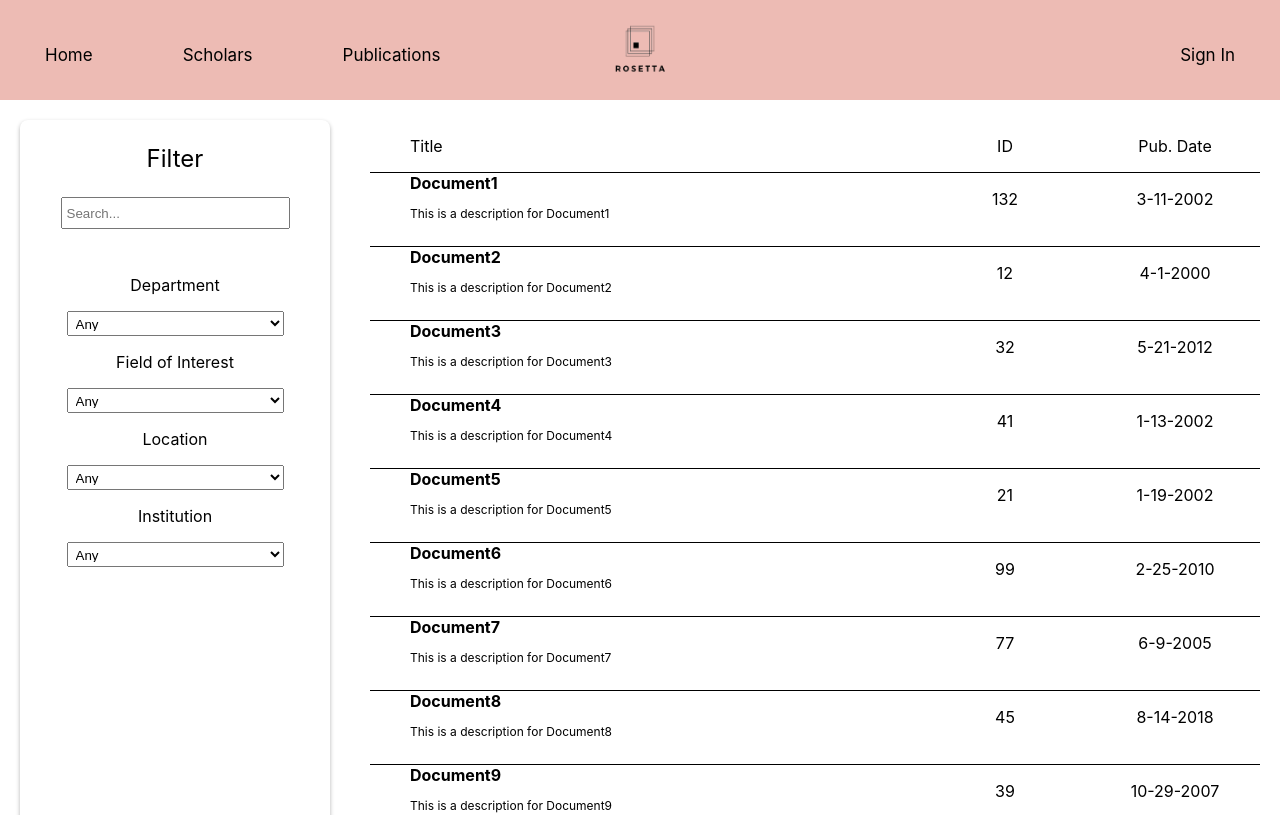
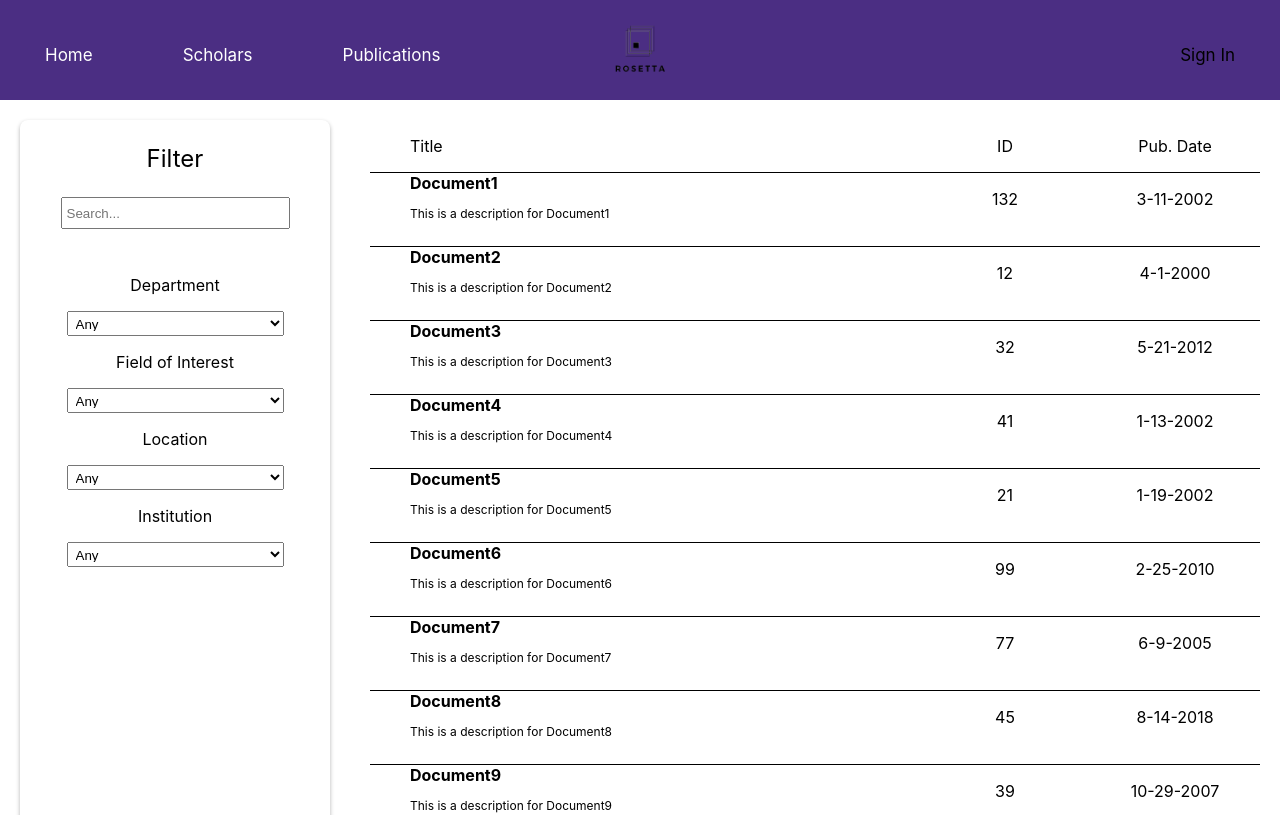
Before and after one commit to jamesjwkim/rosetta-rough, a React (Create React App) app: page /publications in a window 1280 px wide. Shown: the top 815 px of the page. Built offline with nearby package versions, Linux system fonts and the light colour scheme.

Commit message:
purple nav bar, working on pub page

```diff
--- a/src/Navbar.css
+++ b/src/Navbar.css
@@ -1,8 +1,12 @@
 /* Add a black background color to the top navigation */
 .topnav {
   display: flex;
-  background-color: #EDBBB4;
+  background-color: #4b2e83;
   overflow: hidden;
+}
+
+.topnav li a {
+  color: white;
 }
 
 .left-nav {
@@ -46,7 +50,7 @@ flex-direction: row-reverse;
   height: 2px;
   bottom: 0;
   left: 0;
-  background-color: #0087ca;
+  background-color: #e8e3d3 ;
   transform-origin: bottom right;
   transition: transform 0.25s ease-out;
 }
@@ -57,7 +61,7 @@ flex-direction: row-reverse;
 }
 
 .topnav a.active {
-  background-color: #edbbb4;
+  background-color: #e8e3d3;
   text-decoration: underline;
   font-weight: bold;
 }
--- /dev/null
+++ b/src/SinglePublication.css
@@ -0,0 +1,3 @@
+.footerP {
+    position: absolute;
+}
--- a/src/SinglePublication.js
+++ b/src/SinglePublication.js
@@ -1,4 +1,6 @@
 import { useParams, useLocation } from 'react-router-dom';
+import Navbar from "./Navbar";
+import Footer from './Footer.js';
 
 function SinglePublication(props) {
     const { id } = useParams();
@@ -7,11 +9,15 @@ function SinglePublication(props) {
 
     return (
         <div>
-        <h1>Single Publication Page</h1>
-        <p>title: {title}</p>
-        <p>description: {desc}</p>
-        <p>Publication ID: {id}</p>
-        <p>date: {pubDate}</p>
+          <Navbar />
+          <div>
+            <h1>{title}</h1>
+            <p>{desc}</p>
+            <p>Publication ID : {id}</p>
+            <p>Date : {pubDate}</p>
+            <p>Publisher(s) :</p>
+          </div>
+          <Footer className="footerP"/>
       </div>
     )
 }
```
